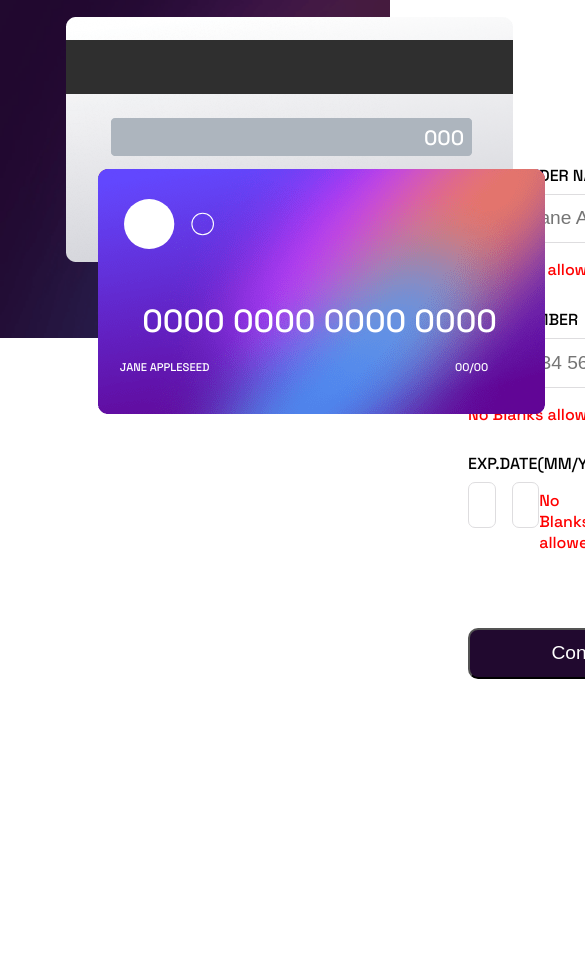
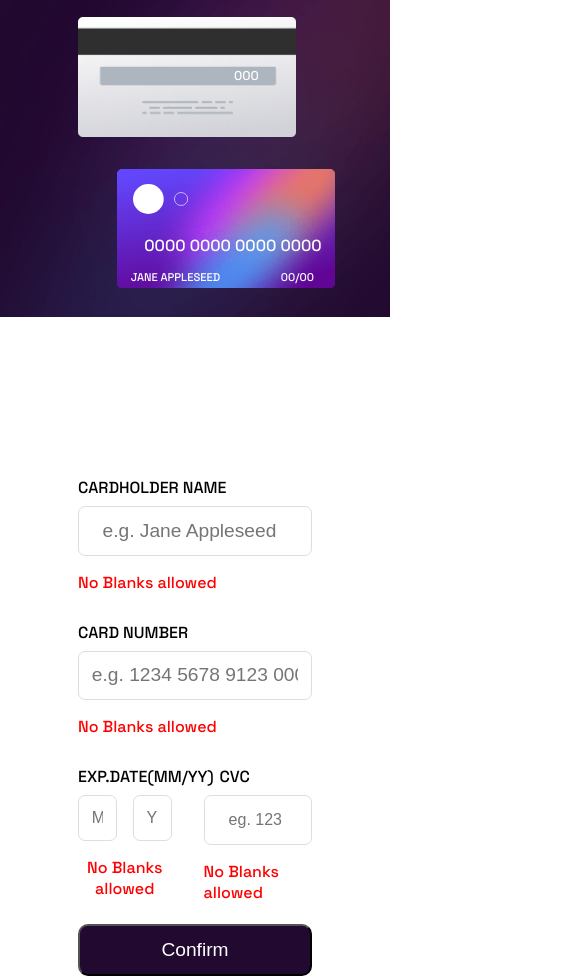
Before and after one commit to Desmends27/interactive-card-details-form-main, a plain HTML site: page index.html in a window 390 px wide. Both pictures are taken after a click on the button "Confirm". Shown: the top 976 px of the page, 585 px wide, since content can reach past the window. Before the commit the page ends 844 px from the top, so only its background shows below. Drawn offline with Linux system fonts and the light colour scheme.

Commit message:
fixed errors

```diff
--- a/index.html
+++ b/index.html
@@ -46,7 +46,9 @@
                 <input type="text" id="month" placeholder="MM">
                 <input type="text" id="year" placeholder="YY">
               </div>
+              <div class="input_error"></div>
             </div>
+
             <div class="cvc_div">
               <label for="cvc">CVC</label>
               <input type="text" id="cvc" placeholder="eg. 123">
--- a/script.js
+++ b/script.js
@@ -3,6 +3,7 @@ let complete = document.querySelector('.done');
 let form = document.querySelector('form');
 let cardNumber = document.querySelector('#cardNumber');
 let inputs = document.getElementsByTagName('input');
+let inline_input = document.querySelector('.input_error');
 
 button.addEventListener('click', () => {
     checkInput(inputs, cardNumber);
@@ -12,7 +13,6 @@ button.addEventListener('click', () => {
         form.classList.add('hide');
     }
   });
-
 
   function checkInput(inputs) {
     Array.from(inputs).forEach((input) => displayError(input));
@@ -25,19 +25,27 @@ function checkInput(inputs) {
     }
 
     let errorMessage = document.createElement('p');
-    errorMessage.style.color = 'red';
-    errorMessage.className = 'error-message';
+    errorMessage.classList.add('error-message');
 
     // Check if the input is blank
     if (input.value.trim().length === 0) {
       errorMessage.innerHTML = 'No Blanks allowed';
+      if (input.id === 'year'  || input.id === 'month'){
+        // Clear existing content before appending
+        inline_input.innerHTML = '';
+        inline_input.appendChild(errorMessage);
+        console.log(inline_input)
+      }
+      else {
         input.parentNode.appendChild(errorMessage);
       }
-    else  if (input.id === 'cardNumber' && containsLetter(cardNumber.value)){
+    }
+    else if (input.id === 'cardNumber' && containsLetter(cardNumber.value)){
       errorMessage.innerHTML = 'Incorrect format, enter only numbers';
       input.parentNode.appendChild(errorMessage);
     }
-  };
+  }
+
   function containsLetter(str){
     return /[a-zA-Z]/.test(str);
   }
--- a/styles.css
+++ b/styles.css
@@ -11,7 +11,6 @@ body {
     display: flex;
     height: 100vh;
     width: 100%;
-    flex-wrap: wrap;
 }
 .left {
     width: 35%;
@@ -50,6 +49,9 @@ input {
 
 .inputs{
     margin: 1.8rem 0;
+}
+.input_error{
+    text-align: center;
 }
 .exp_inputs{
     display: flex;
@@ -137,17 +139,20 @@ button:hover{
 .hide {
     display: none;
 }
+.error-message{
+    margin-bottom: 0;
+    color: red;
+}
 /* .attribution { font-size: 15px; text-align: center; }
 .attribution a { color: hsl(228, 45%, 44%); } */
 
 
 
-@media (max-width: 1000px) {
+@media (max-width: 1150px) {
     .main{
         flex-direction: column;
         height: 100vh;
         width: 100%;
-        flex-wrap: wrap;
     }
     .left, .right{
         width: 100%;
@@ -162,11 +167,11 @@ button:hover{
     }
     .back{
         top: 2%;
-        left: 17%;
+        left: 20%;
     }
     .front{
         top: 20%;
-        left: 25%;
+        left: 30%;
         z-index: 2;
     }
     #svg{
@@ -188,3 +193,42 @@ button:hover{
         margin-top: 3rem;
     }
 }
+
+@media (max-width: 700px) {
+    img{
+        width: 70%;
+    }
+    .overCard {
+        font-size: 0.3rem;
+    }
+    .front img{
+        width: 80%;
+    }
+    .front p{
+        font-size: 0.7rem;
+    }
+    .inlineText input{
+        font-size: 1rem;
+    }
+    #number{
+        font-size: 1rem;
+    }
+    #expdate{
+        top:72%;
+        left:60%;
+    }
+    #cvcnumber{
+        top: 32%;
+        left: 50%;
+        color: #fff;
+        font-size: 1rem;
+    }
+
+}
+@media (max-width: 500px)
+{
+    #cvcnumber{
+        top: 30%;
+        font-size: 0.8rem;
+    }
+}
```
Lines whose indentation alone changed are shown as unchanged.
